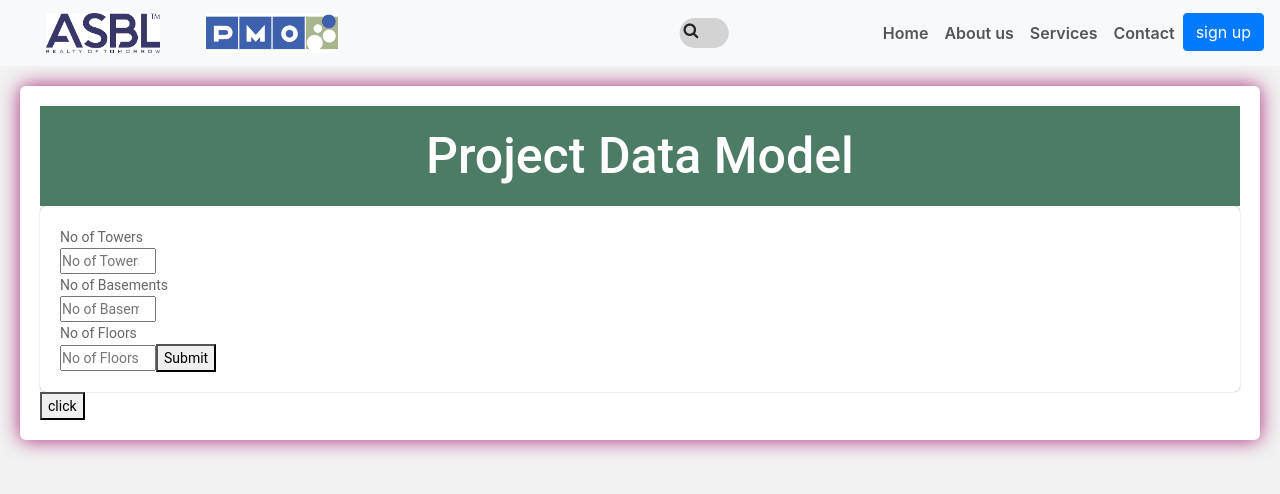
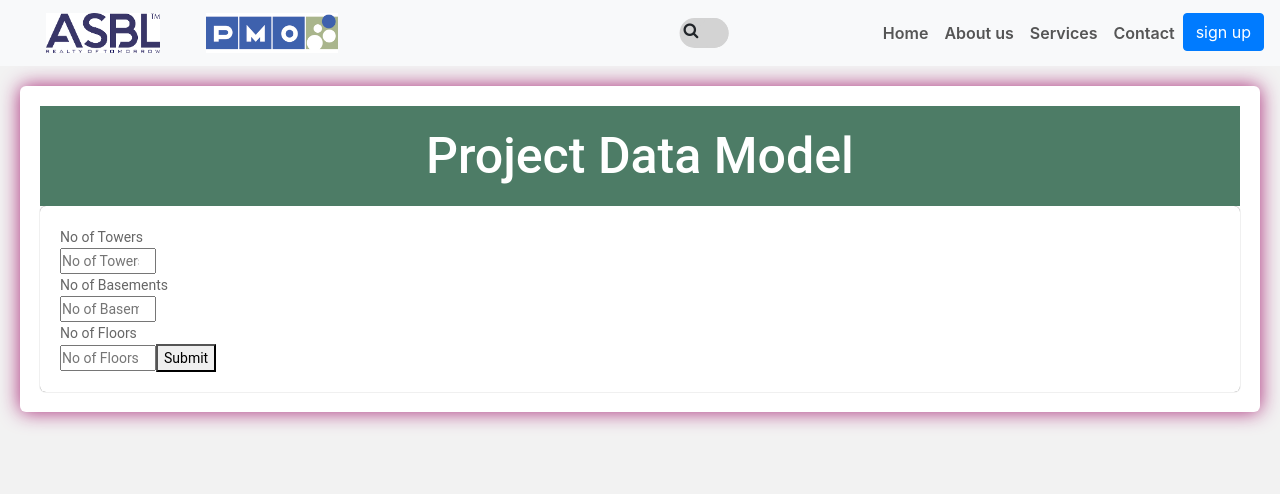
Before and after one commit to bhanu-bunny/PMO-Frontend, an Angular app: page /PMO/building in a window 1280 px wide. Shown: the top 494 px of the page. Built offline with nearby package versions, Linux system fonts and the light colour scheme.

Commit message:
bhanufridaqy

```diff
--- a/src/app/ProjectComponents/building/building.component.html
+++ b/src/app/ProjectComponents/building/building.component.html
@@ -32,11 +32,8 @@
     </li>
   </span>
 
-  <span>
-    <div id="newElementId"></div>
 
-  </span>
-  <button (click)="selectedtowername()">click</button>
+
 </form>
 
 
```
